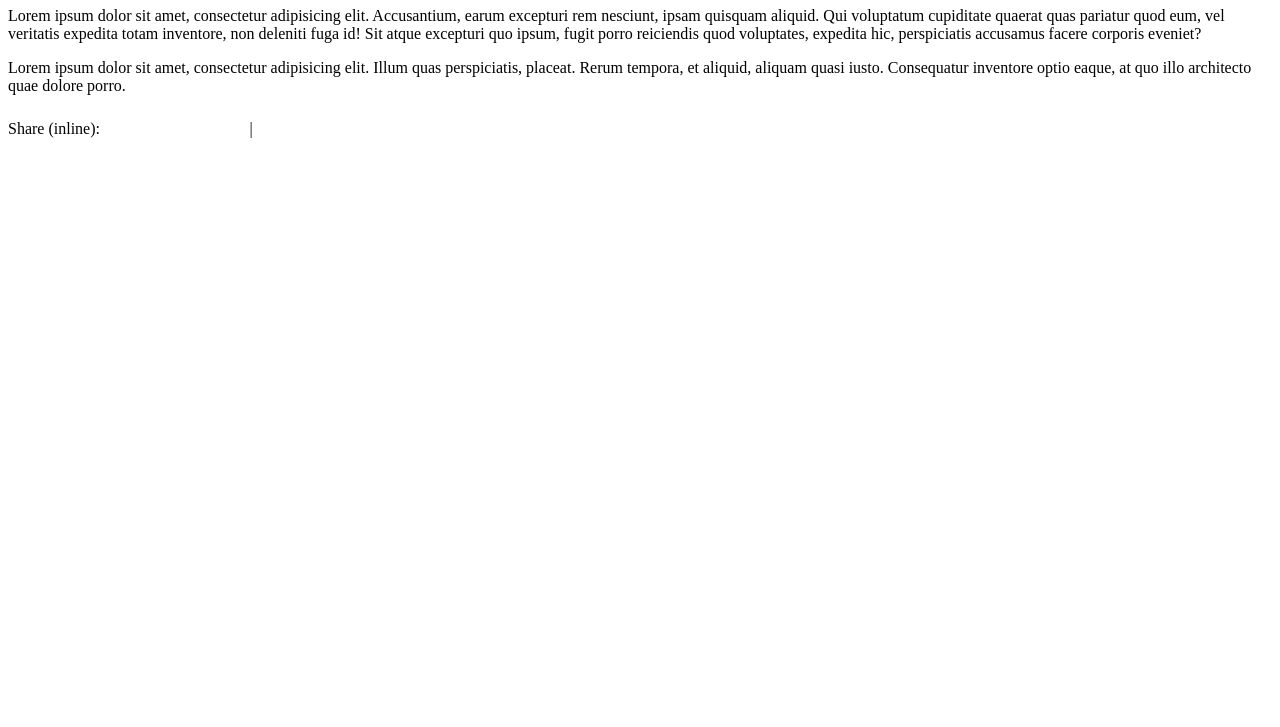
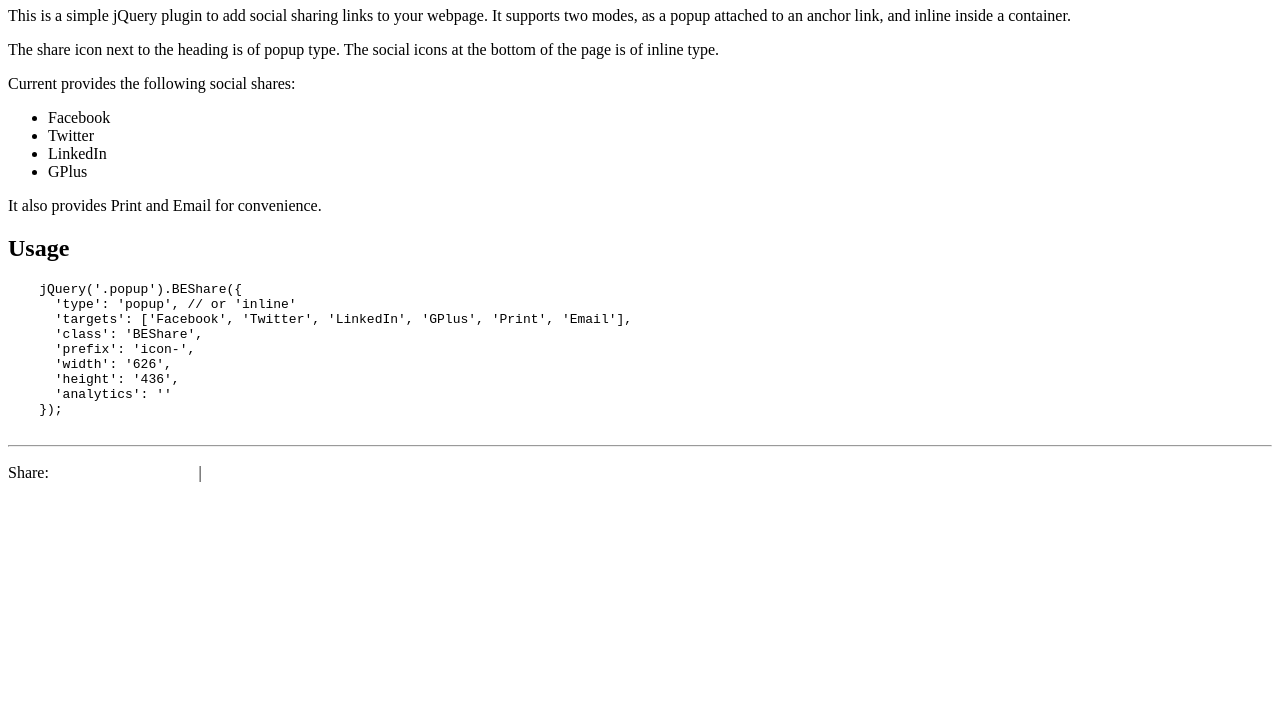
Before and after one commit to BrandExtract/jQuery-BEShare, a plain HTML site: page demo/index.html in a window 1280 px wide. Shown: the part 73-800 px from the top of the page. Drawn offline with Linux system fonts and the light colour scheme; a web font is replaced by a local one.

Commit message:
Add description to demo

```diff
--- a/demo/index.html
+++ b/demo/index.html
@@ -7,14 +7,39 @@
   <link rel="stylesheet" href="./styles.css">
 </head>
 <body>
-  <h1>Share Popup <small><a href="#" class="icon-share popup"></a></small></h1>
+  <h1>jQuery-BEShare <small><a href="#" class="icon-share popup"></a></small></h1>
 
-  <p>Lorem ipsum dolor sit amet, consectetur adipisicing elit. Accusantium, earum excepturi rem nesciunt, ipsam quisquam aliquid. Qui voluptatum cupiditate quaerat quas pariatur quod eum, vel veritatis expedita totam inventore, non deleniti fuga id! Sit atque excepturi quo ipsum, fugit porro reiciendis quod voluptates, expedita hic, perspiciatis accusamus facere corporis eveniet?</p>
+  <p>This is a simple jQuery plugin to add social sharing links to your webpage. It supports two modes, as a popup attached to an anchor link, and inline inside a container.</p>
 
-  <p>Lorem ipsum dolor sit amet, consectetur adipisicing elit. Illum quas perspiciatis, placeat. Rerum tempora, et aliquid, aliquam quasi iusto. Consequatur inventore optio eaque, at quo illo architecto quae dolore porro.</p>
+  <p>The share icon next to the heading is of popup type. The social icons at the bottom of the page is of inline type.</p>
 
+  <p>Current provides the following social shares:</p>
+  <ul>
+    <li>Facebook</li>
+    <li>Twitter</li>
+    <li>LinkedIn</li>
+    <li>GPlus</li>
+  </ul>
+
+  <p>It also provides Print and Email for convenience.</p>
+
+  <h2>Usage</h2>
+
+  <pre>
+    jQuery('.popup').BEShare({
+      'type': 'popup', // or 'inline'
+      'targets': ['Facebook', 'Twitter', 'LinkedIn', 'GPlus', 'Print', 'Email'],
+      'class': 'BEShare',
+      'prefix': 'icon-',
+      'width': '626',
+      'height': '436',
+      'analytics': ''
+    });
+  </pre>
+
+  <hr />
   <div class="inline-share">
-    <span class="share">Share (inline):</span>
+    <span class="share">Share:</span>
   </div>
 
   <script src="../vendor/jquery-1.11.1.min.js"></script>
--- a/demo/script.js
+++ b/demo/script.js
@@ -1,14 +1,14 @@
 jQuery(function($) {
-  var services = ['Facebook', 'LinkedIn', 'Twitter', 'GPlus'];
+  var targets = ['Facebook', 'LinkedIn', 'Twitter', 'GPlus'];
   $('.popup').BEShare({
     'class': 'popup-share',
-    //'services': 'Facebook,Twitter|Print,Email',
-    'services': services
+    //'targets': 'Facebook,Twitter|Print,Email',
+    'targets': targets
   });
 
   $('.inline-share').BEShare({
     'type': 'inline',
-    'services': services.concat(['|', 'Print', 'Email']),
+    'targets': targets.concat(['|', 'Print', 'Email']),
     'analytics': 'UA-000000-1'
   });
 });
```
Also changed, not shown: src/jQuery-BEShare.js.
